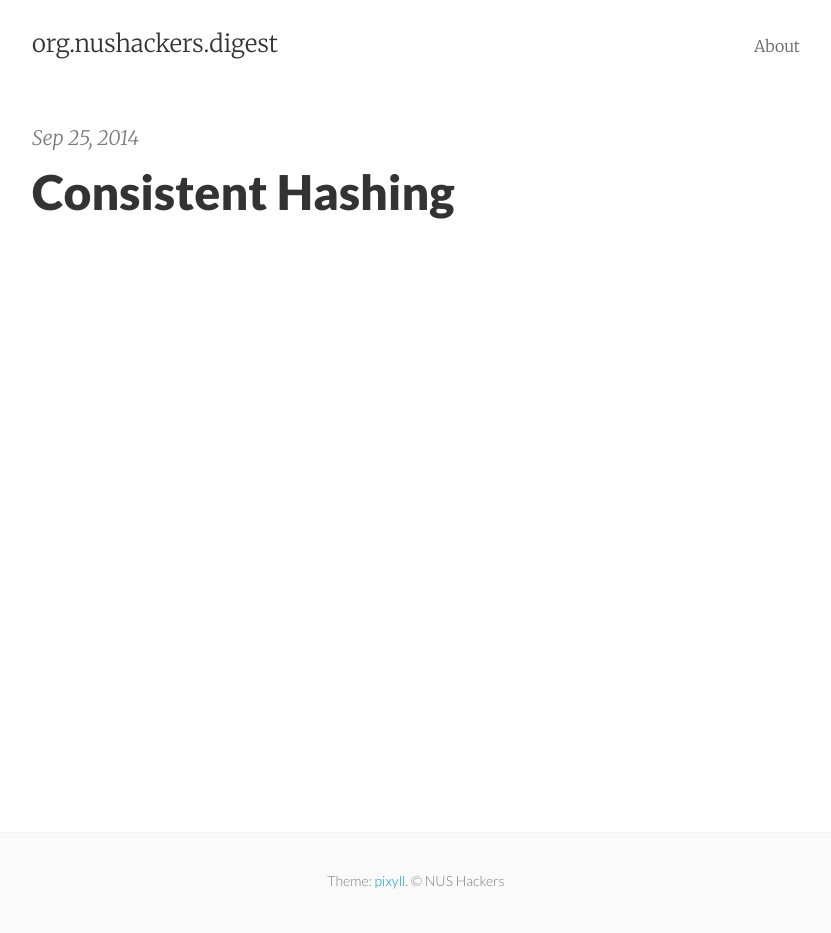
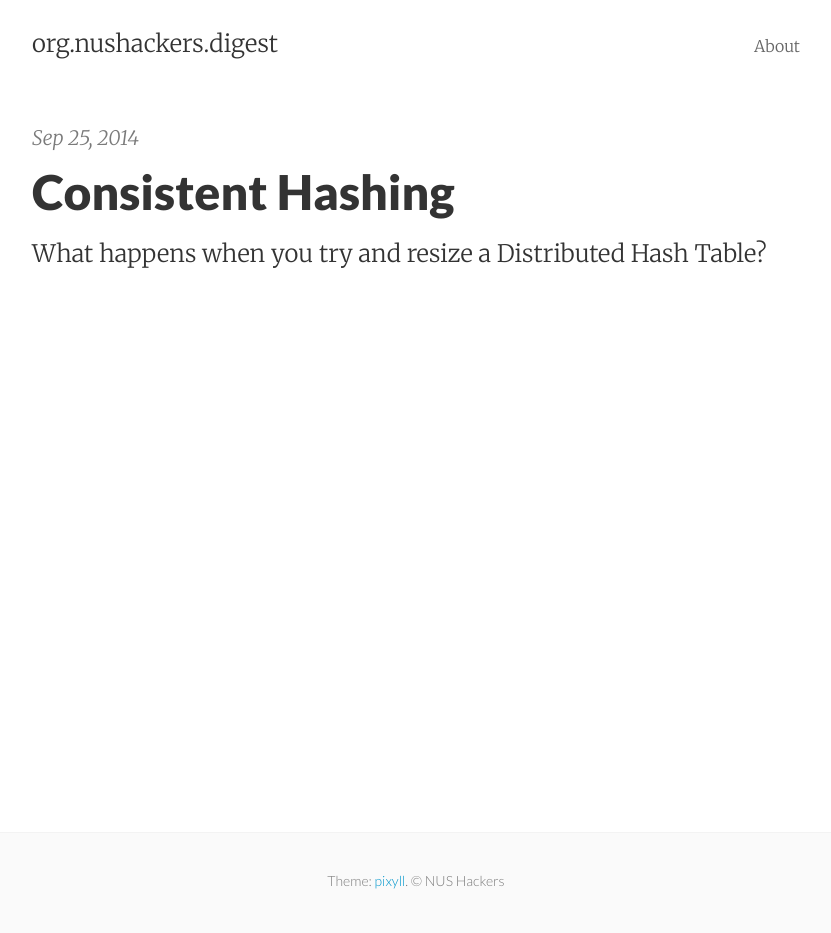
Before and after one commit to nushackers/digest, a Jekyll site: the page built from index.html, in a window 1280 px wide. Shown: the whole page, without its empty margins (224-1055 px from the left). Built offline with Jekyll 4.4.1, drawn with Linux system fonts in a browser that asks for light colours.

Commit message:
Add post summary.

```diff
--- a/_posts/2014-09-25-consistent-hashing.md
+++ b/_posts/2014-09-25-consistent-hashing.md
@@ -3,6 +3,7 @@ layout:     post
 title:      Consistent Hashing
 date:       2014-09-25
 author: 	ymichael
+summary:    "What happens when you try and resize a Distributed Hash Table?"
 categories:
 ---
 
```
